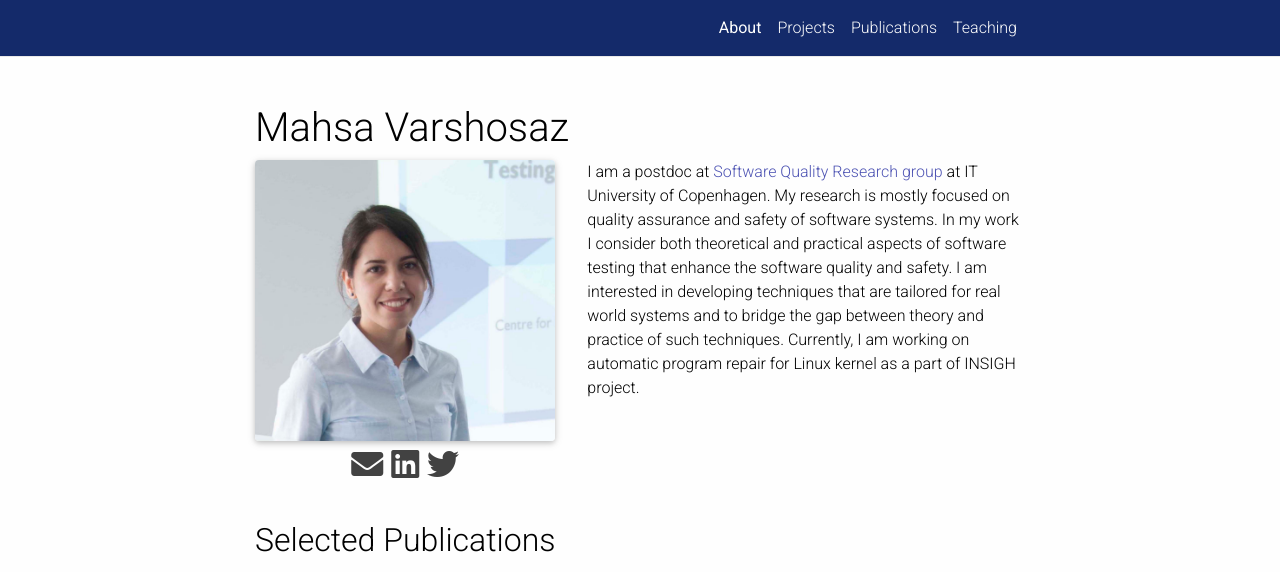
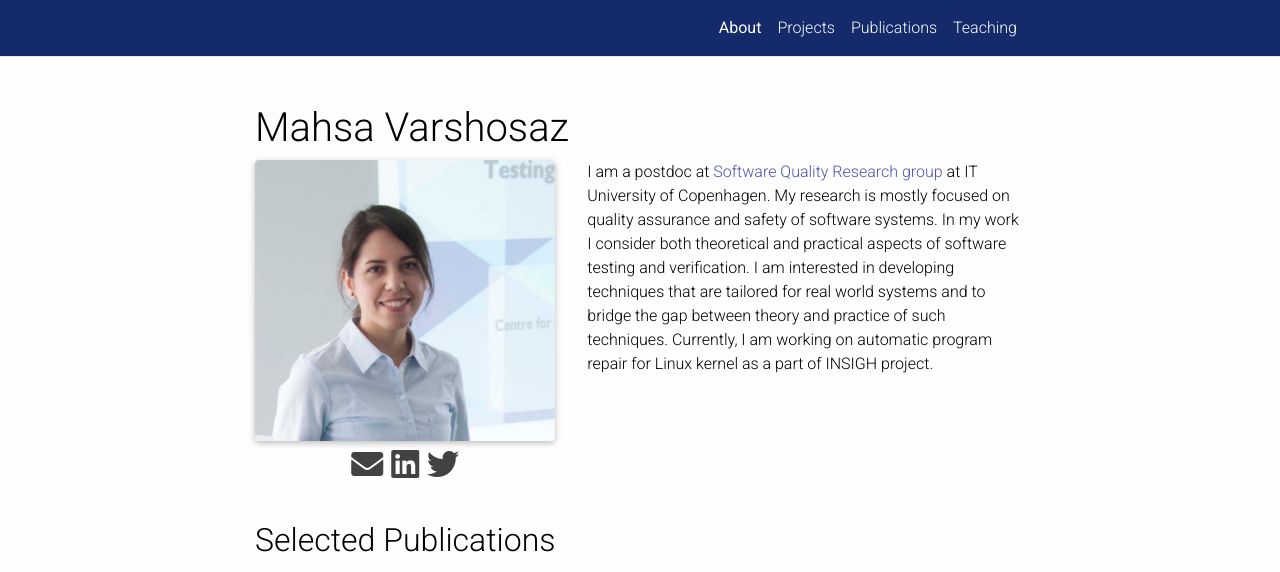
Before and after one commit to MahsaVarsh/MahsaVarsh.github.io, a Jekyll site: the page built from _pages/about.md, in a window 1280 px wide and 900 px high, cut to the strip 0-572 px from the top of the window. Built offline with Jekyll 4.4.1, drawn with Linux system fonts in a browser that asks for light colours; nearby versions of some CDN libraries; a style sheet for code colours, icons or effects is not loaded.

Commit message:
minor change

```diff
--- a/_pages/about.md
+++ b/_pages/about.md
@@ -20,7 +20,7 @@
 projects: true
 ---
 
-I am a postdoc at [Software Quality Research group](https://square.itu.dk/){:target="\_blank"} at IT University of Copenhagen. My research is mostly focused on quality assurance and safety of software systems. In my work I consider both theoretical and practical aspects of software testing that enhance the software quality and safety. I am interested in developing techniques that are tailored for real world systems and to bridge the gap between theory and practice of such techniques. Currently, I am working on automatic program repair for Linux kernel as a part of INSIGH project.
+I am a postdoc at [Software Quality Research group](https://square.itu.dk/){:target="\_blank"} at IT University of Copenhagen. My research is mostly focused on quality assurance and safety of software systems. In my work I consider both theoretical and practical aspects of software testing and verification. I am interested in developing techniques that are tailored for real world systems and to bridge the gap between theory and practice of such techniques. Currently, I am working on automatic program repair for Linux kernel as a part of INSIGH project.
 
 
 
```
